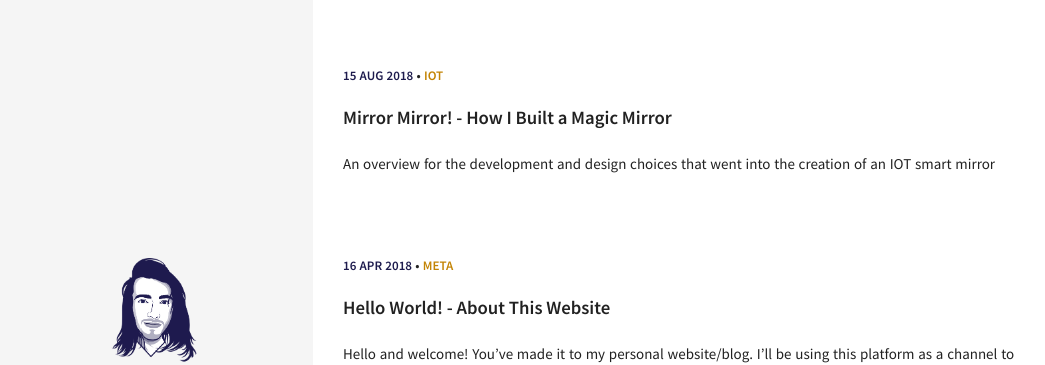
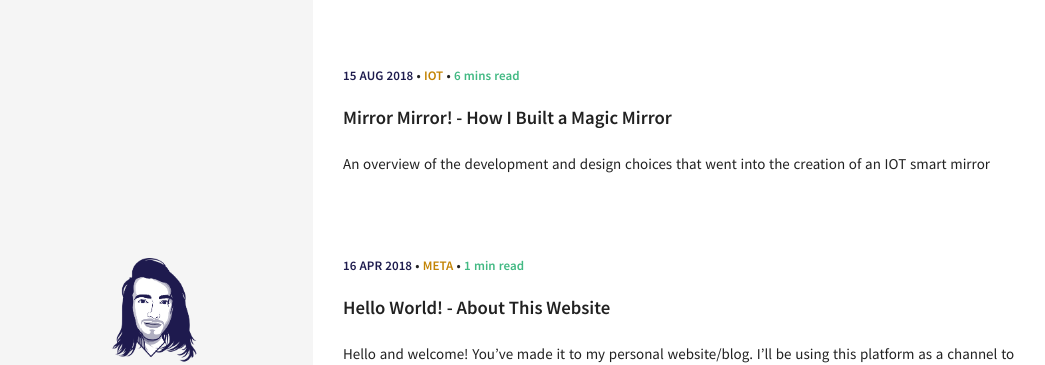
Before and after one commit to qgoehrig/qgoehrig.github.io, a Jekyll site: the page built from index.html, in a window 1280 px wide. Shown: the top 365 px of the page, without its empty margins (7-1052 px from the left). Built offline with Jekyll 4.4.1, drawn with Linux system fonts in a browser that asks for light colours.

Commit message:
post tweaks

```diff
--- /dev/null
+++ b/_includes/read_time_listing.html
@@ -0,0 +1,8 @@
+<span class="read-time" title="Estimated read time">
+  {% assign words = post.content | number_of_words %}
+  {% if words < 360 %}
+    1 min read
+  {% else %}
+    {{ words | divided_by:180 }} mins read
+  {% endif %}
+</span>
--- a/_includes/social-links.html
+++ b/_includes/social-links.html
@@ -36,6 +36,6 @@
     {% if author.flickr %}<li><a href="http://www.flickr.com/{{ author.flickr }}" class="social-link-item" target="_blank"><i class="fa fa-fw fa-flickr"></i></a></li>{% endif %}
     {% if author.codepen %}<li><a href="http://codepen.io/{{ author.codepen }}" class="social-link-item" target="_blank"><i class="fa fa-fw fa-codepen"></i></a></li>{% endif %}
     {% if author.telegram %}<li><a href="https://t.me/{{ author.telegram }}" class="social-link-item" target="_blank"><i class="fa fa-fw fa-telegram"></i></a></li>{% endif %}
-    {% if author.spotify %}<li><a href="http://spotify.com/user/{{ author.spotify }}" class="social-link-item spotify" target="_blank"><i class="fa fa-fw fa-spotify"></i></a></li>{% endif %}
+    {% if author.spotify %}<li><a href="http://open.spotify.com/user/{{ author.spotify }}" class="social-link-item spotify" target="_blank"><i class="fa fa-fw fa-spotify"></i></a></li>{% endif %}
   </ul>
 </div>
--- a/_layouts/post_listing.html
+++ b/_layouts/post_listing.html
@@ -17,6 +17,8 @@ layout: default
         <span>/</span>
         {% endunless %}
       {% endfor %}
+      •
+      {% include read_time_listing.html %}
       {% endif %}
     </p>
     <h4>
--- a/_posts/2018-08-15-magic-mirror.md
+++ b/_posts/2018-08-15-magic-mirror.md
@@ -2,7 +2,7 @@
 layout: post
 title:  "Mirror Mirror! - How I Built a Magic Mirror"
 date:   2018-08-15 15:07:20
-excerpt: "An overview for the development and design choices that went into the creation of an IOT smart mirror"
+excerpt: "An overview of the development and design choices that went into the creation of an IOT smart mirror"
 categories: [iot]
 comments: false
 
```
Also changed, not shown: _data/index/experience.yml (+4 -4 lines), favicon.png.
